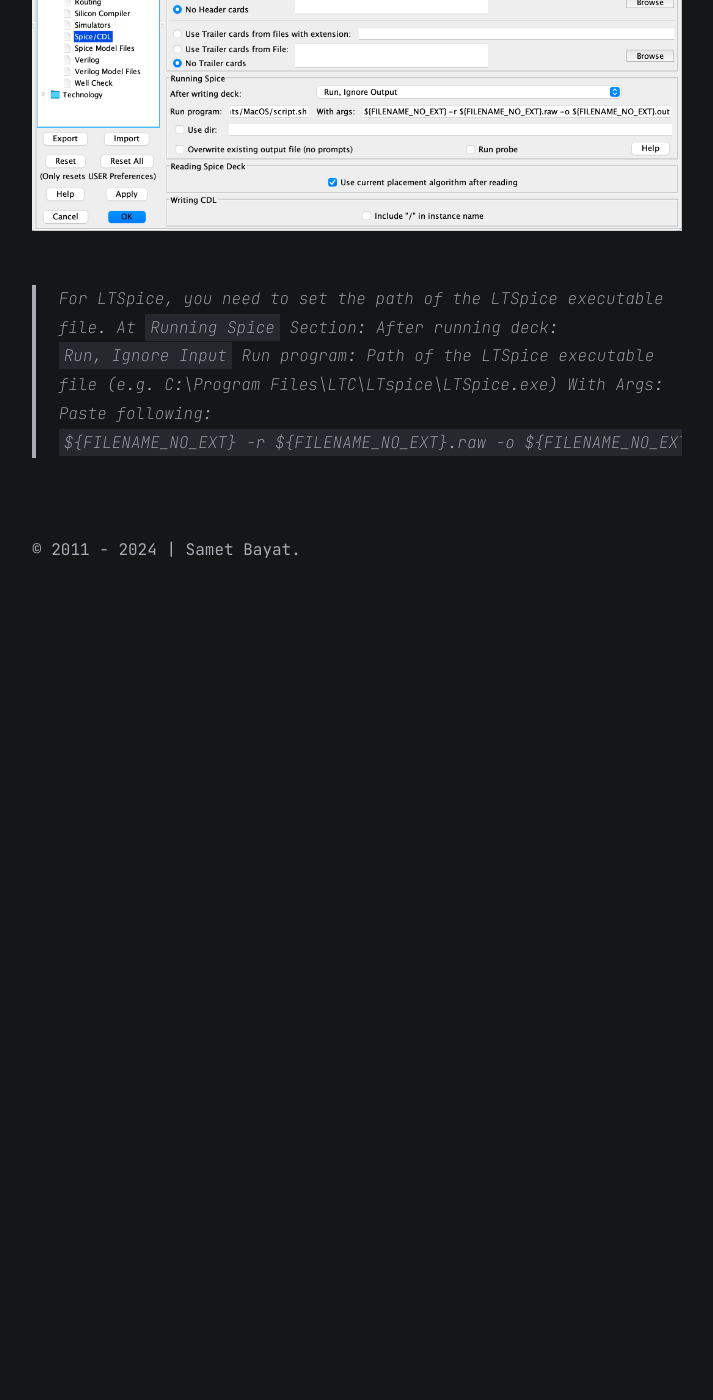
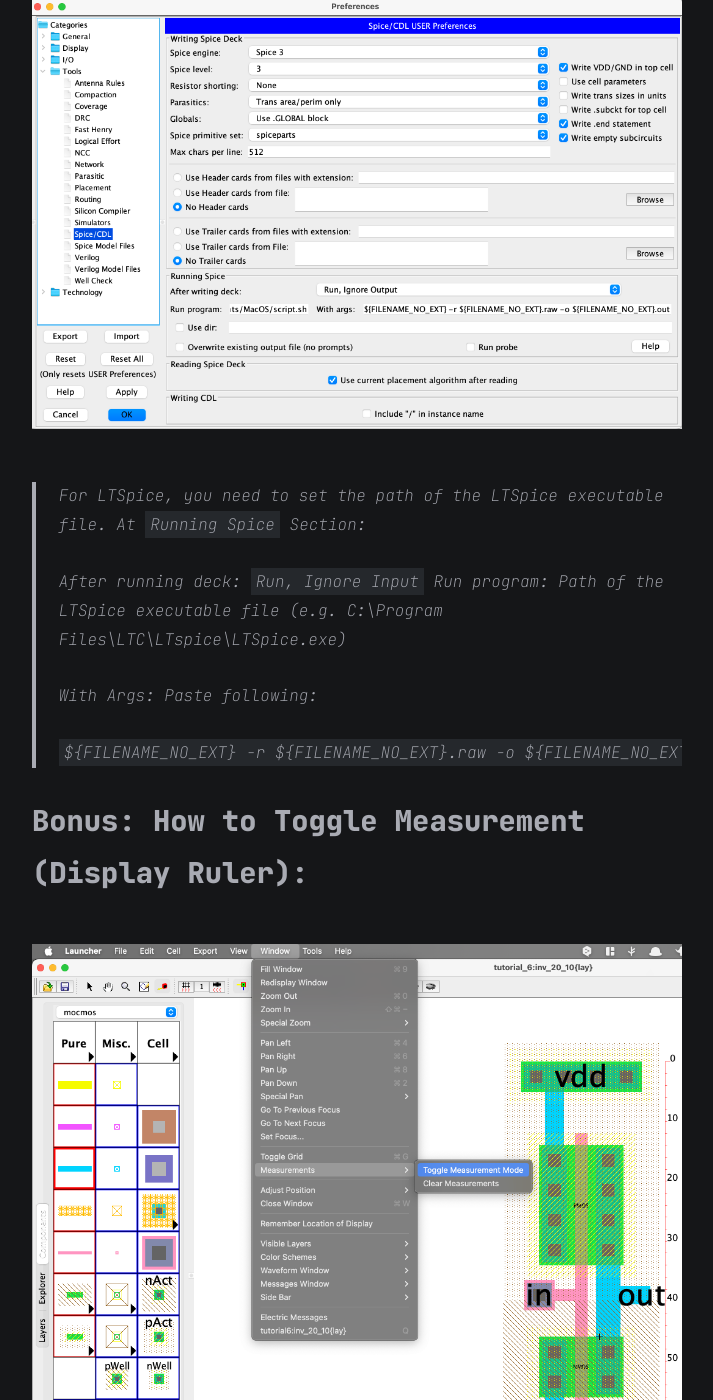
Before and after one commit to samet-byte/samet-byte.github.io, a Jekyll site: the page built from all_collections/_posts/2024-03-18-electric-vlsi-setup.md, in a window 1280 px wide and 1400 px high, scrolled down 3360 px. Shown: the whole window, without its empty margins (283-996 px from the left). Built offline with Jekyll 4.4.1, drawn with Linux system fonts in a browser that asks for light colours; before the commit the page ends 3990 px from its top, so only the background shows below that; some of the changed text lies outside the part shown.

Commit message:
Update VLSI setup tutorial with installation instructions for Java, Electric, LTSpice, and technology files

````diff
--- a/all_collections/_posts/2024-03-18-electric-vlsi-setup.md
+++ b/all_collections/_posts/2024-03-18-electric-vlsi-setup.md
@@ -14,7 +14,9 @@
 > Check if Java is installed on your machine by running the following command on command line:
 >
 > Type `cmd` (for Windows), `terminal` (for MacOS) in the search bar and press enter to open the command line.
+>
 > Then type the following command and press enter:
+>
 >```bash
 >java -version
 >```
@@ -24,8 +26,11 @@
 >
 > ## Java 1.8 Installation for Windows
 > [Java 1.8 Windows Installer Download](https://samet-byte.github.io/electric_vlsi_stuff/JavaSetup8u401.exe)
+>
 > ## Java 1.8 Installation for MacOS
+>
 > Open the terminal and type the following command and press enter:
+>
 > ```bash
 > $ /bin/bash -c "$(curl -fsSL https://raw.githubusercontent.com/Homebrew/install/HEAD/install.sh)"
 > $ brew tap adoptopenjdk/openjdk
@@ -36,13 +41,17 @@
 
 ## 2. Install Electric (VLSI Design Tool)
 > [Electric VLSI Design Tool Download](https://samet-byte.github.io/electric_vlsi_stuff/electric-9.07.jar)
+>
 > or you can download it from the official website:
+>
 > [Electric VLSI Design Tool Official Website](http://www.staticfreesoft.com/productsFree.html)
+>
 > [Official Download Link](https://ftp.gnu.org/pub/gnu/electric/electric-9.07.jar)
 
 
 ## 3. Install LTSpice
 > Follow the instructions on the official website to install LTSpice:
+>
 > [LTSpice Official Website](https://www.analog.com/en/design-center/design-tools-and-calculators/ltspice-simulator.html)
 
 ## 4. Download tmsc180.txt (180nm) (Technology File)
@@ -52,14 +61,22 @@
 > [C5_Models.txt Download](https://samet-byte.github.io/electric_vlsi_stuff/C5_Models.txt)
 
 
-# Preferences
+# 5. Preferences / Settings
 
 ![Technology Scale](https://samet-byte.github.io/electric_vlsi_stuff/tech_scale.png)
 
 ![Spice Setup](https://samet-byte.github.io/electric_vlsi_stuff/spice_setup.png)
+
 > For LTSpice, you need to set the path of the LTSpice executable file.
 > At `Running Spice` Section:
+>
 > After running deck: `Run, Ignore Input`
 > Run program: Path of the LTSpice executable file (e.g. C:\Program Files\LTC\LTspice\LTSpice.exe)
+>
 > With Args: Paste following:
+>
 > `${FILENAME_NO_EXT} -r ${FILENAME_NO_EXT}.raw -o ${FILENAME_NO_EXT}.out`
+
+
+## Bonus: How to Toggle Measurement (Display Ruler):
+![Toggle Measurement](https://samet-byte.github.io/electric_vlsi_stuff/toggle_measurement.png)
````
Also changed, not shown: electric_vlsi_stuff/toggle_measurement.png (added).
